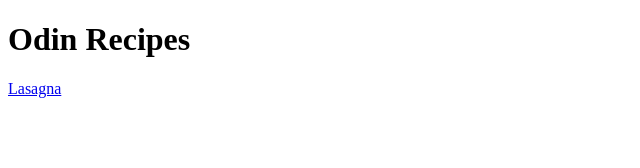
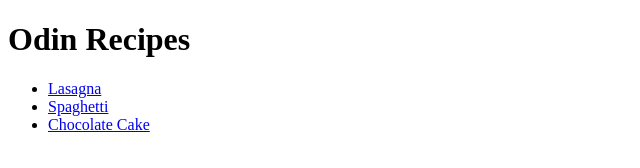
Before and after one commit to eog0101/odin-recipes, a plain HTML site: page index.html in a window 1280 px wide. Shown: the whole page, without its empty margins (0-640 px from the left). Drawn offline with Linux system fonts and the light colour scheme.

Commit message:
Complete html version of the Recipes Project.

```diff
--- a/index.html
+++ b/index.html
@@ -8,6 +8,10 @@
 <body>
     <h1>Odin Recipes</h1>
 
-    <a href="recipes/lasagna.html">Lasagna</a>
+    <ul>
+        <li><a href="recipes/lasagna.html">Lasagna</a></li>
+        <li><a href="recipes/spaghetti.html">Spaghetti</a></li>
+        <li><a href="recipes/chocolate-cake.html">Chocolate Cake</a></li>
+    </ul>
 </body>
 </html>
```
Also changed, not shown: 4 other files.
